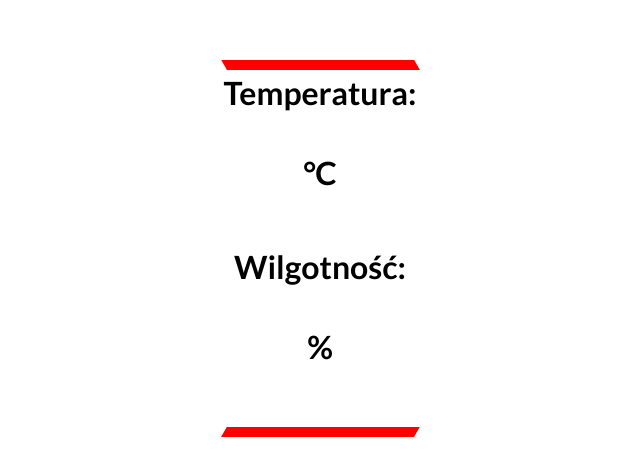
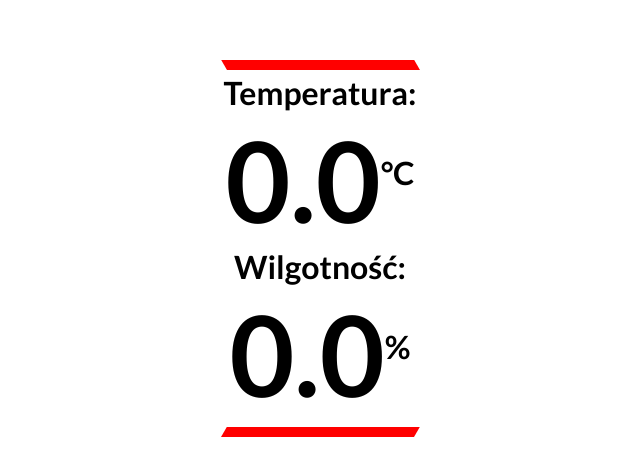
Before and after one commit to b0czek/rpi-am2302, a website: page public/index.html in a window 1280 px wide. Shown: the part 146-622 px from the top of the page, without its empty margins (320-960 px from the left). Drawn offline with Linux system fonts and the light colour scheme; no server answers.

Commit message:
removed debugging stuff and inserted default html values for temperatere and humidity

```diff
--- a/public/index.html
+++ b/public/index.html
@@ -55,6 +55,7 @@
         .live {
             width: 100%;
             padding-bottom: 5%;
+            background-color: red;
             display: inline-block;
 
         }
@@ -73,11 +74,11 @@
             <div class="live uplivebar"></div>
             <div class="temperature">
                 <h3>Temperatura:</h3>
-                <h1 id="temperature"></h1>
+                <h1 id="temperature">0.0</h1>
             </div>
             <div class="humidity">
                 <h3>Wilgotność:</h3>
-                <h1 id="humidity"></h1>
+                <h1 id="humidity">0.0</h1>
             </div>
             <div class="live downlivebar"></div>
         </div>
--- a/src/sensor.js
+++ b/src/sensor.js
@@ -1,6 +1,6 @@
 const dht = require("node-dht-sensor");
 const eventEmitter = require('events');
-class Sensor {
+class DHTSensor {
 
 
 
@@ -37,7 +37,6 @@ class Sensor {
     }
 
     nullData(){
-        console.log(this);
         this.temp = null;
         this.hum = null;
     }
```
